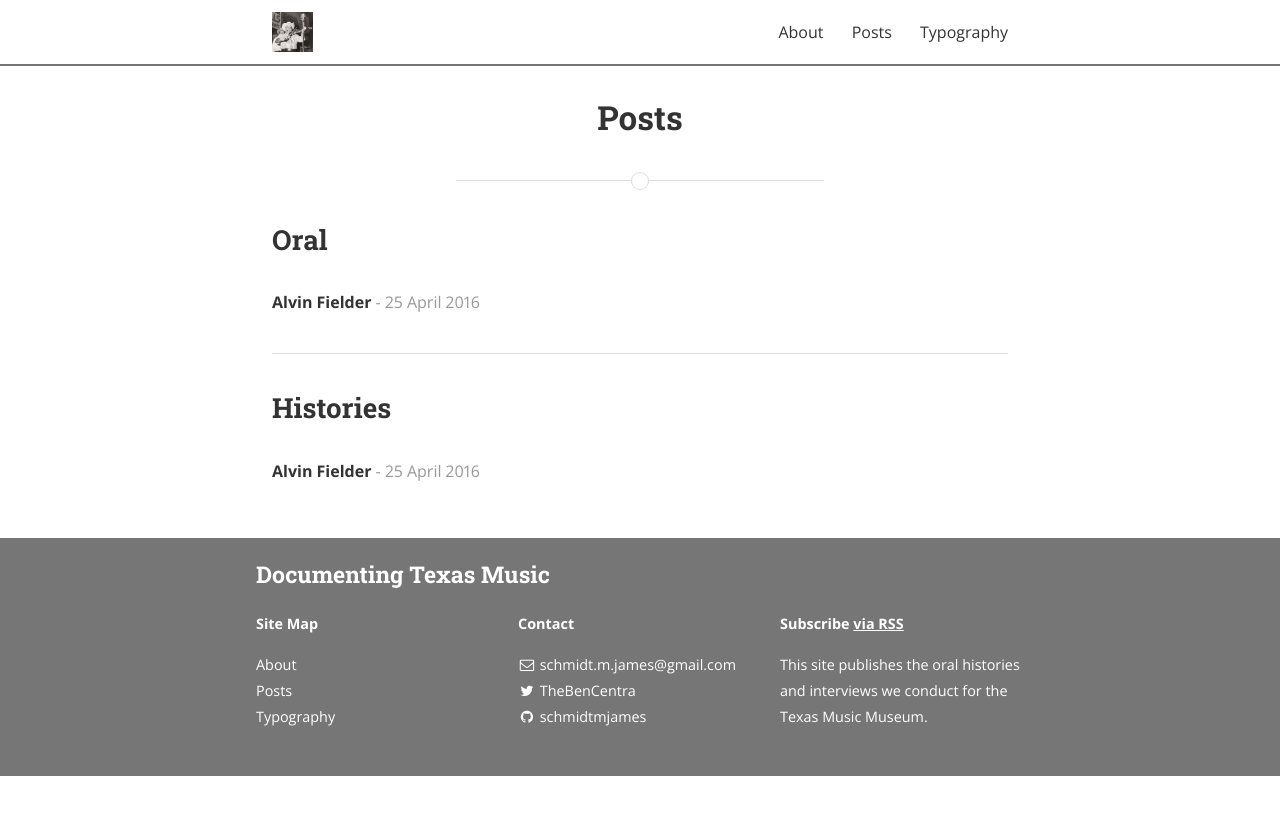
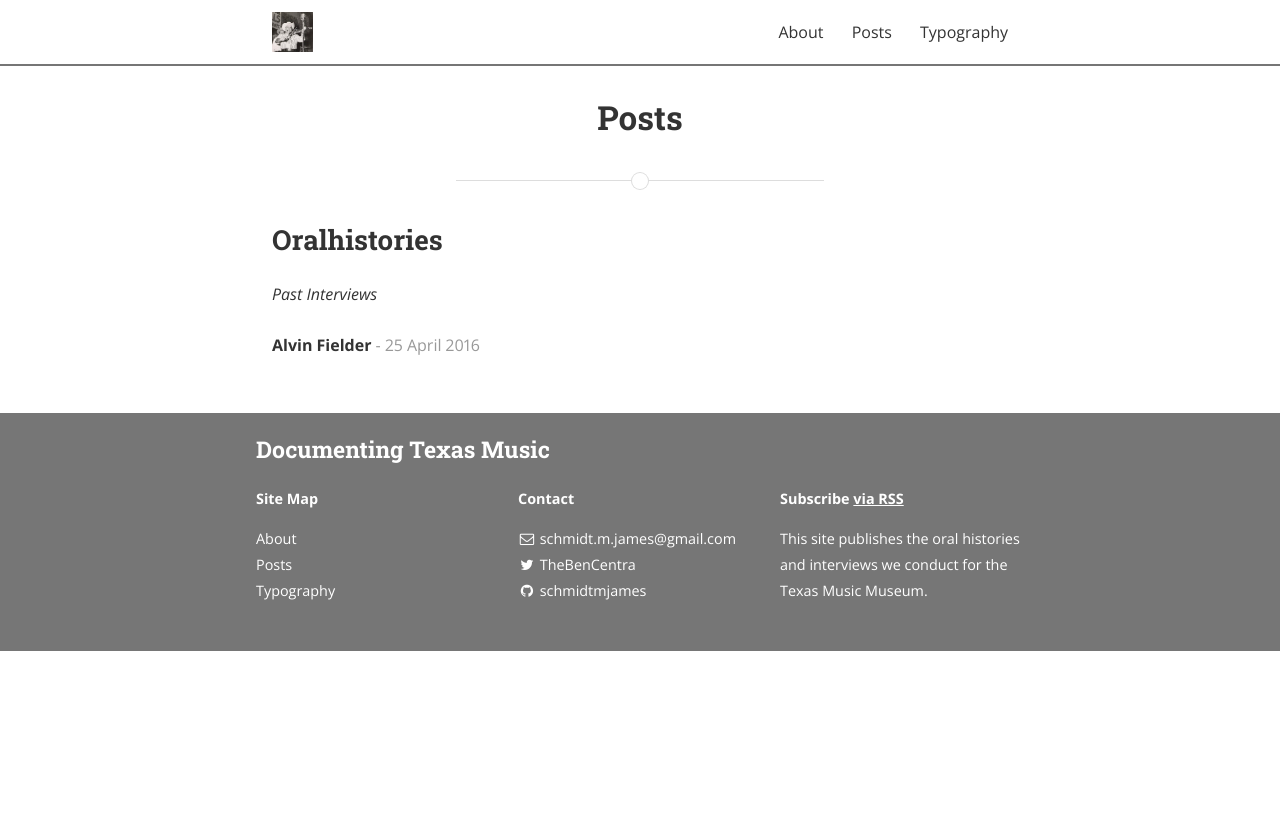
Before and after one commit to schmidtmjames/schmidtmjames.github.io, a Jekyll site: the page built from posts.html, in a window 1280 px wide. Shown: the top 815 px of the page. Built offline with Jekyll 4.4.1, drawn with Linux system fonts in a browser that asks for light colours; nearby versions of some CDN libraries; a style sheet for code colours, icons or effects is not loaded.

```diff
--- a/_config.yml
+++ b/_config.yml
@@ -50,7 +50,7 @@ descriptions:
   - cat: jekyll
     desc: "Posts describing Jekyll setup techniques."
 
-  - cat: Oral Histories
+  - cat: OralHistories
     desc: "Past Interviews"
 
 # Social icons and sharing options
```
Also changed, not shown: _posts/2016-04-26-Alvin-Fielder.md (+1 -1 lines).
